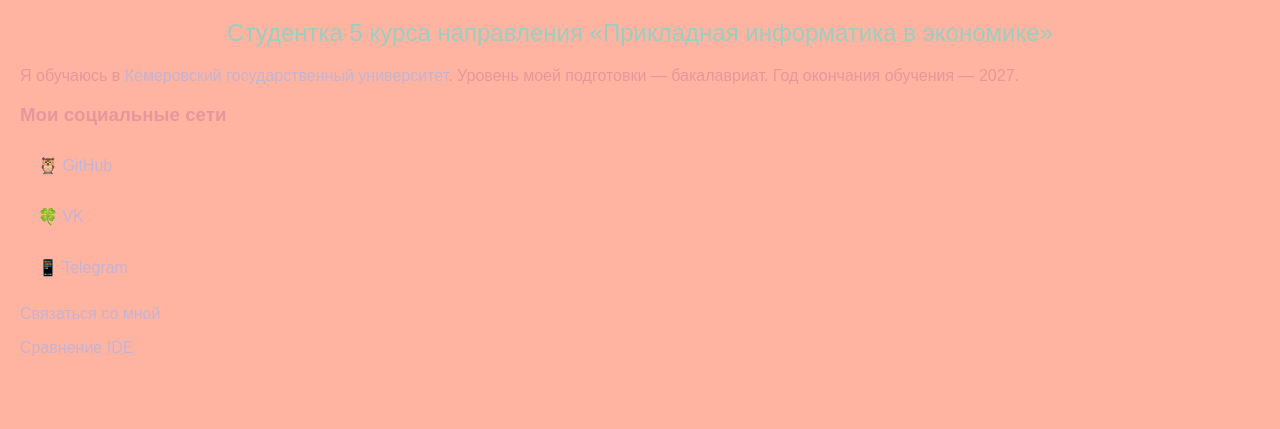
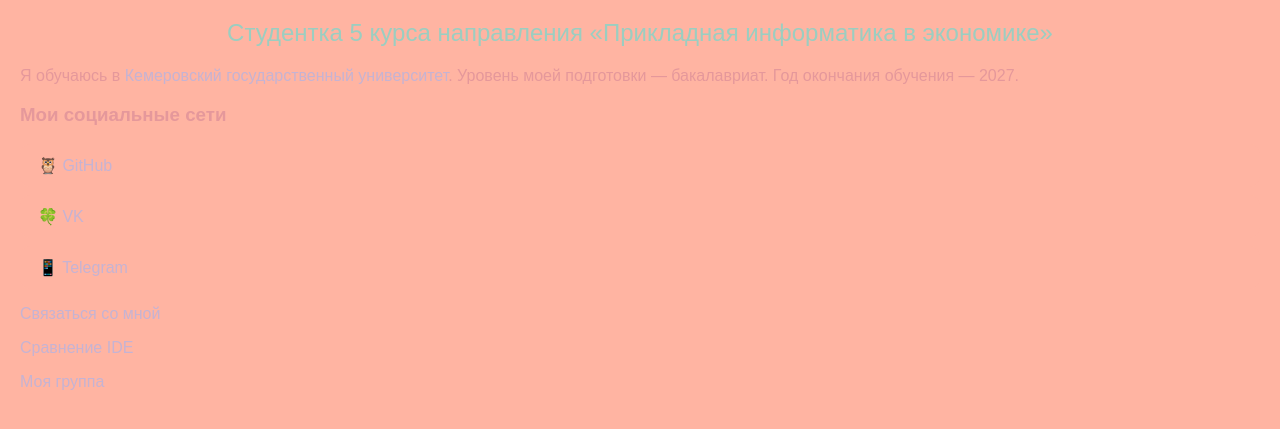
Before and after one commit to Liznet/my-site, a plain HTML site: page index.html in a window 1280 px wide. Shown: the part 101-530 px from the top of the page. Drawn offline with Linux system fonts and the light colour scheme.

Commit message:
Update index.html

```diff
--- a/index.html
+++ b/index.html
@@ -27,6 +27,7 @@
 
         <p><a href="contact_me.html">Связаться со мной</a></p>
         <p><a href="ide_table.html">Сравнение IDE</a></p>
+        <p><a href="group.html">Моя группа</a></p>
     </ul>
 </body>
 </html>
```
